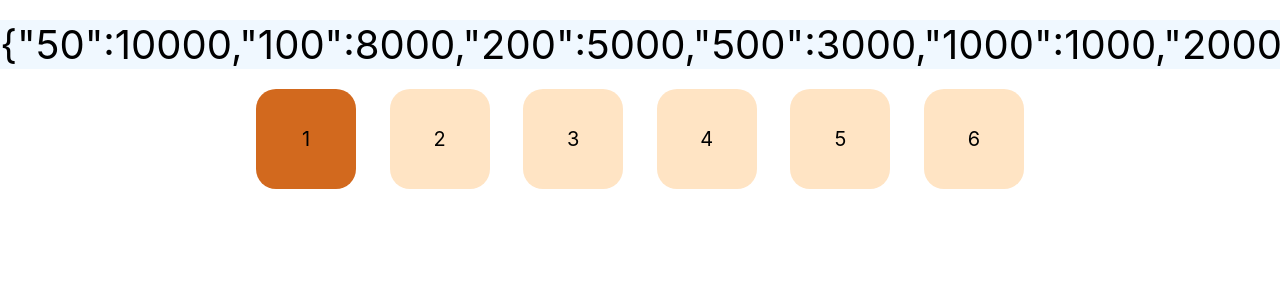
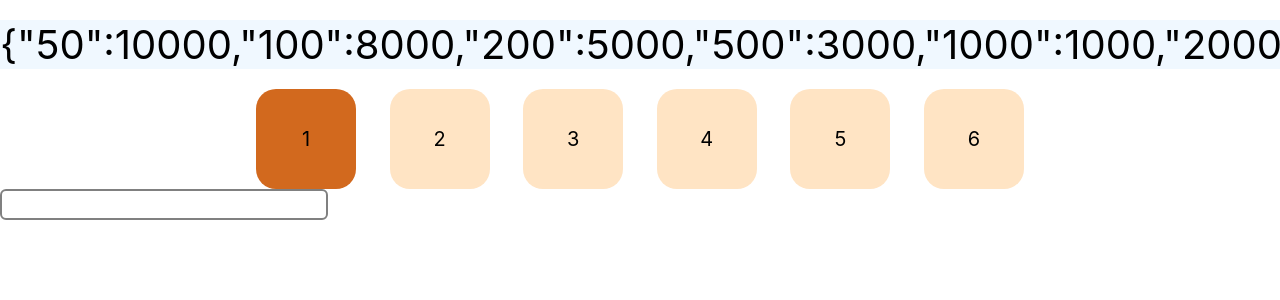
Before and after one commit to DenisCom3/atm-test, a React (Create React App) app: page / in a window 1280 px wide. Shown: the top 300 px of the page. Built offline with nearby package versions, Linux system fonts and the light colour scheme.

Commit message:
create Input component

```diff
--- a/src/App.tsx
+++ b/src/App.tsx
@@ -1,5 +1,6 @@
 import { useContext, useState } from 'react';
 import './App.css';
+import Input from './components/numpad/input/Input';
 import Options from './components/options/Options';
 import MainContext from './context/MainContext';
 import getBanknotes from './logic/getBanknotes';
@@ -22,6 +23,7 @@ function App() {
   return (
    <div className="App">
      <Options options={options}/>
+      <Input/>
     </div>
 
   );
--- /dev/null
+++ b/src/components/numpad/input/Input.module.css
@@ -0,0 +1,21 @@
+.input{
+display: flex;
+flex-direction: column;
+}
+
+.input__text{
+	width: 25%;
+	height: 2.5rem;
+	border: 2px solid gray;
+	border-radius: .6rem;
+	display: inline-block;
+}
+
+.input__error{
+	display: inline-block;
+	color: crimson;
+	font-size: 1.6rem;
+	width: 25%;
+	height: 2.5rem;
+	margin-top: .5rem;
+}
--- /dev/null
+++ b/src/components/numpad/input/Input.tsx
@@ -0,0 +1,32 @@
+import React, { useState } from 'react'
+import styles from './Input.module.css'
+
+interface Props {
+
+}
+
+const Input = (props: Props) => {
+
+
+	const [incorrect, setIncorrect] = useState<boolean>(false)
+	const [validInputValues, setValidInputValues] = useState<string>('')
+
+
+	const setValidInputData = (event: React.ChangeEvent<HTMLInputElement>) => {
+        const value = event.currentTarget.value.replace(/[^0-9.]/g, () => '')
+		setValidInputValues(value)
+		let corrected = true
+		if(value === '') corrected = false
+		else if (value[0]=== '0' || value[0] === '.') corrected = false
+		else if (value.includes('.') && (value.match(/\./g)!.length > 1 || value.split('.')[1].length > 2)) corrected = false
+		setIncorrect(!corrected)
+    };
+	return (
+	<div className={styles.input}>
+		<input className={styles.input__text} type="text" value={validInputValues} onChange={setValidInputData}/>
+		<div className={styles.input__error}>{incorrect ? "Enter valid amount" : ''}</div>
+	</div>
+	)
+}
+
+export default Input
```
Also changed, not shown: src/components/numpad/Numpad.tsx (added, +15 -0 lines).
